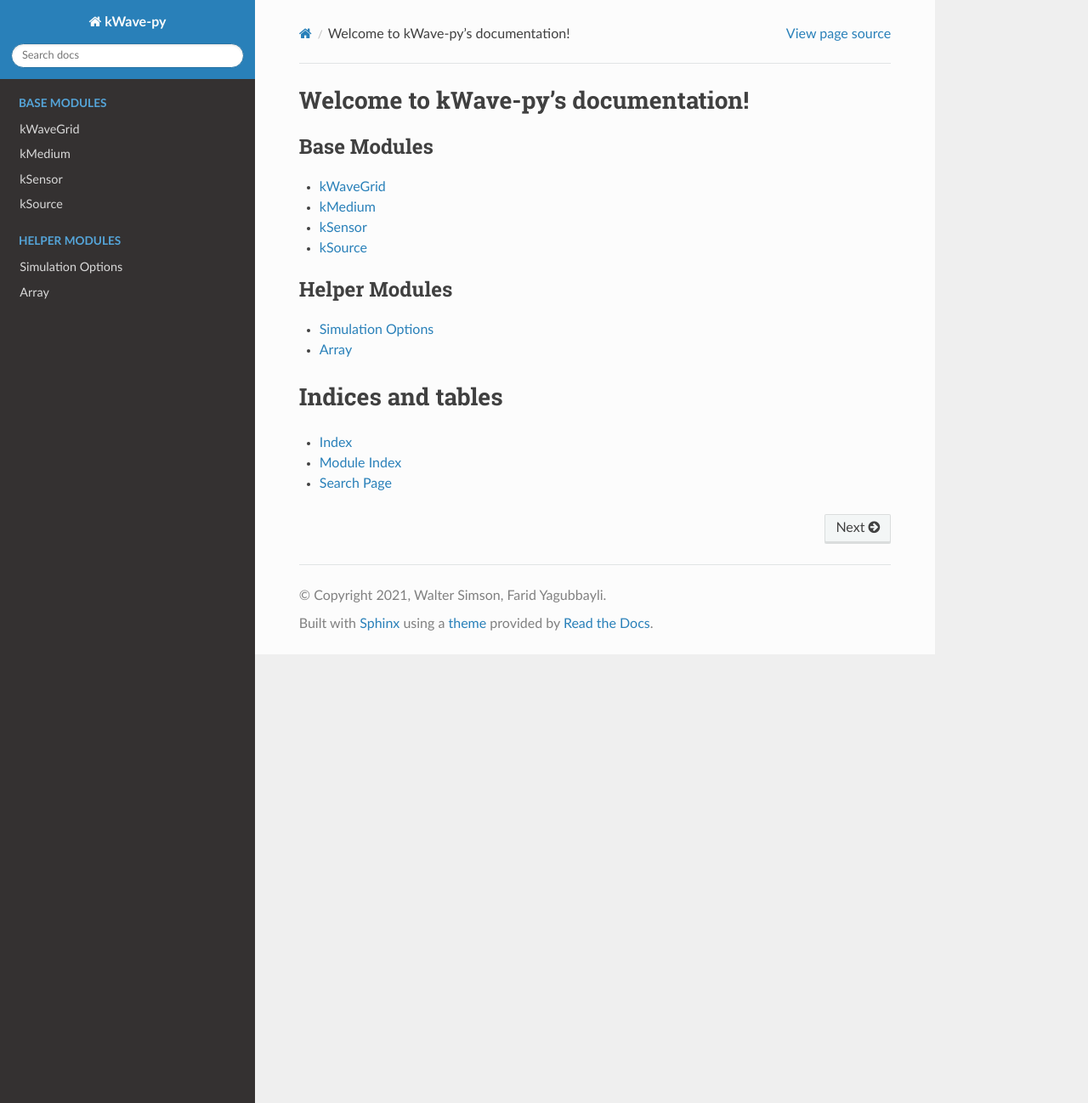
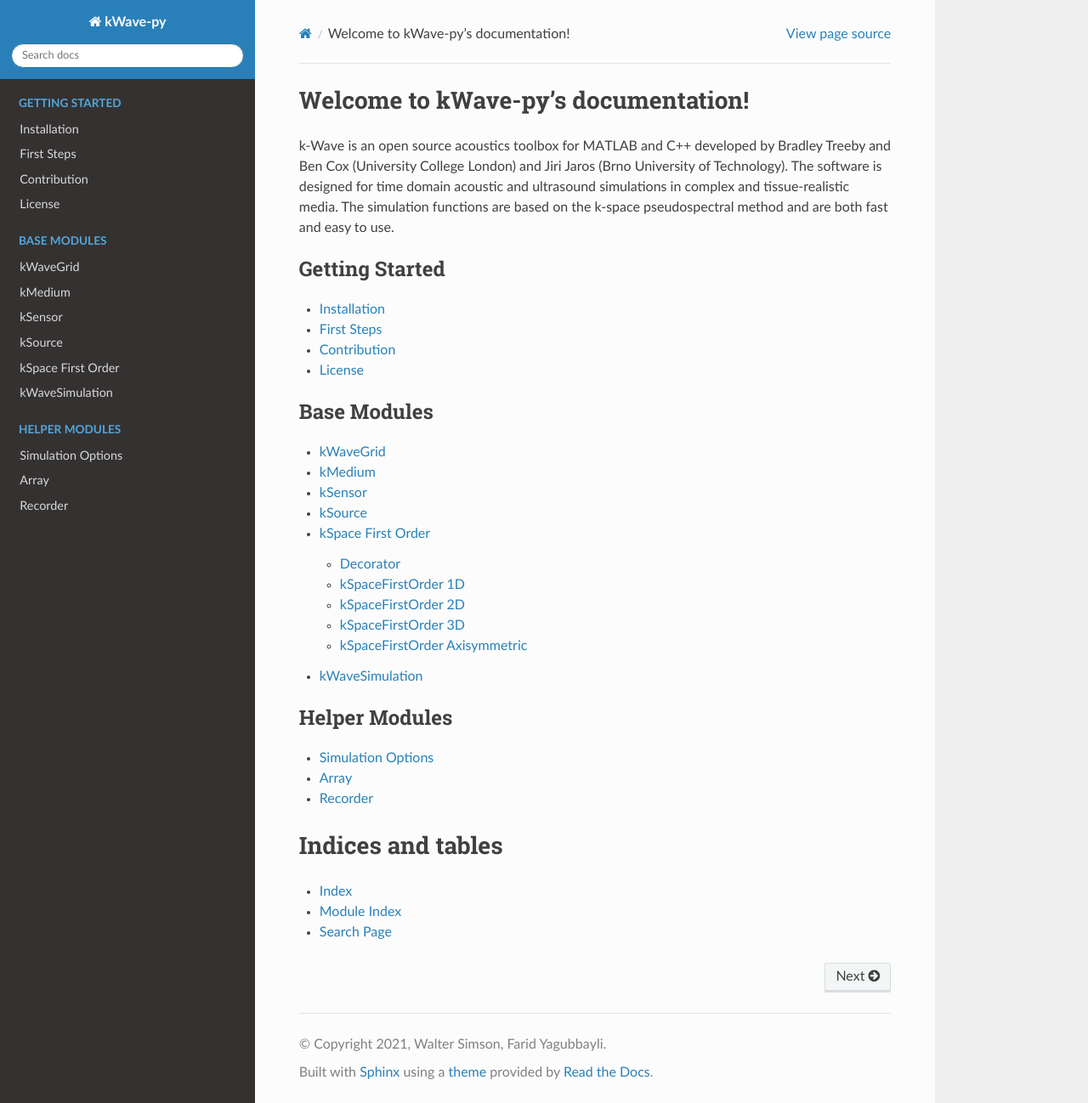
Before and after one commit to waltsims/k-wave-python, a Sphinx documentation site: the page built from docs/index.rst, in a window 1280 px wide and 1298 px high. Shown: the whole window at 85% size. Built offline with Sphinx 7.4.7 and the Read the Docs theme 2.0.0, drawn with Linux system fonts in a browser that asks for light colours.

Commit message:
Added docs placeholders for "Getting Started", "kSimulation", "kSpace_FO" and "Recorder"

```diff
--- /dev/null
+++ b/docs/get_started/contrib.rst
@@ -0,0 +1,2 @@
+Contribution
+============
--- /dev/null
+++ b/docs/get_started/first_steps.rst
@@ -0,0 +1,2 @@
+First Steps
+===========
--- /dev/null
+++ b/docs/get_started/installation.rst
@@ -0,0 +1,2 @@
+Installation
+============
--- /dev/null
+++ b/docs/get_started/license.rst
@@ -0,0 +1,2 @@
+License
+=======
--- a/docs/index.rst
+++ b/docs/index.rst
@@ -1,19 +1,29 @@
 Welcome to kWave-py's documentation!
 ====================================
 
-.. toctree::
-   :maxdepth: 2
-   :caption: Contents:
+k-Wave is an open source acoustics toolbox for MATLAB and C++ developed by Bradley Treeby and Ben Cox (University College London) and Jiri Jaros (Brno University of Technology). The software is designed for time domain acoustic and ultrasound simulations in complex and tissue-realistic media. The simulation functions are based on the k-space pseudospectral method and are both fast and easy to use.
 
 
 .. toctree::
-   :maxdepth: 1
+   :maxdepth: 2
+   :caption: Getting Started
+
+   get_started/installation
+   get_started/first_steps
+   get_started/contrib
+   get_started/license
+
+
+.. toctree::
+   :maxdepth: 2
    :caption: Base Modules
 
    kgrid
    kmedium
    ksensor
    ksource
+   kspace_fo
+   ksimulation
 
 
 .. toctree::
@@ -22,6 +32,7 @@ Welcome to kWave-py's documentation!
 
    simopt
    array
+   recorder
 
 
 Indices and tables
--- /dev/null
+++ b/docs/ksimulation.rst
@@ -0,0 +1,5 @@
+kWaveSimulation
+===============
+.. automodule:: kwave_py.kWaveSimulation
+    :members:
+    :undoc-members:
--- /dev/null
+++ b/docs/kspace_fo.rst
@@ -0,0 +1,28 @@
+kSpace First Order
+==================
+
+Decorator
+---------
+.. automodule:: kwave_py.kspaceFirstOrder
+    :members:
+
+
+kSpaceFirstOrder 1D
+-------------------
+.. automodule:: kwave_py.kspaceFirstOrder1D
+    :members:
+
+kSpaceFirstOrder 2D
+-------------------
+.. automodule:: kwave_py.kspaceFirstOrder1D
+    :members:
+
+kSpaceFirstOrder 3D
+-------------------
+.. automodule:: kwave_py.kspaceFirstOrder1D
+    :members:
+
+kSpaceFirstOrder Axisymmetric
+-----------------------------
+.. automodule:: kwave_py.kspaceFirstOrder1D
+    :members:
--- /dev/null
+++ b/docs/recorder.rst
@@ -0,0 +1,5 @@
+Recorder
+========
+.. automodule:: kwave_py.recorder
+    :members:
+    :undoc-members:
```
